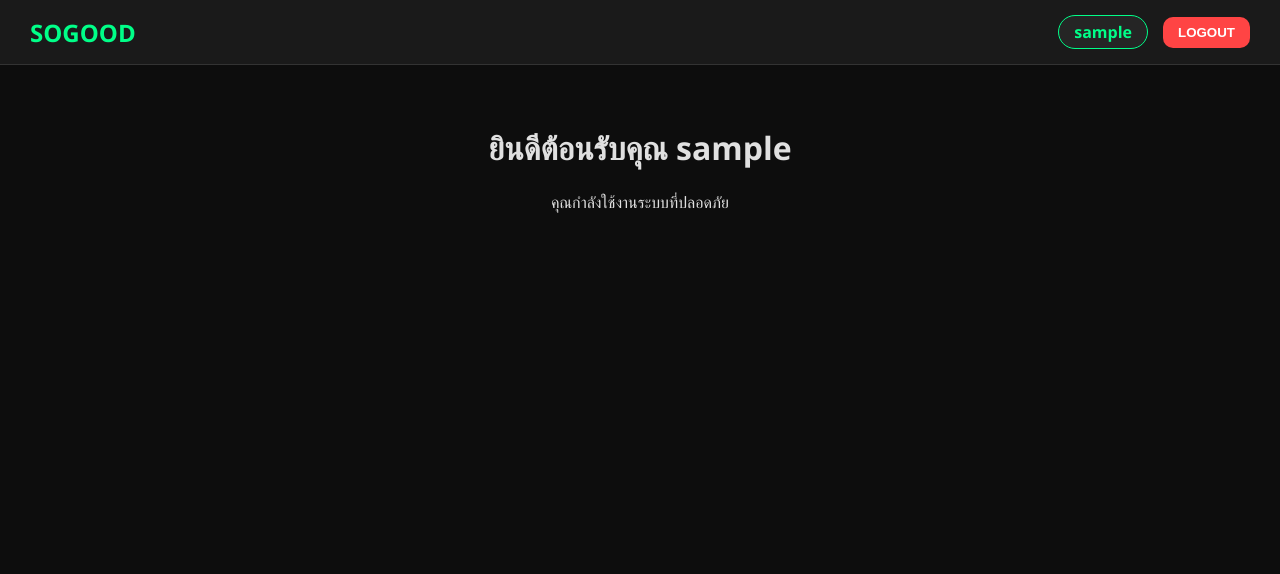
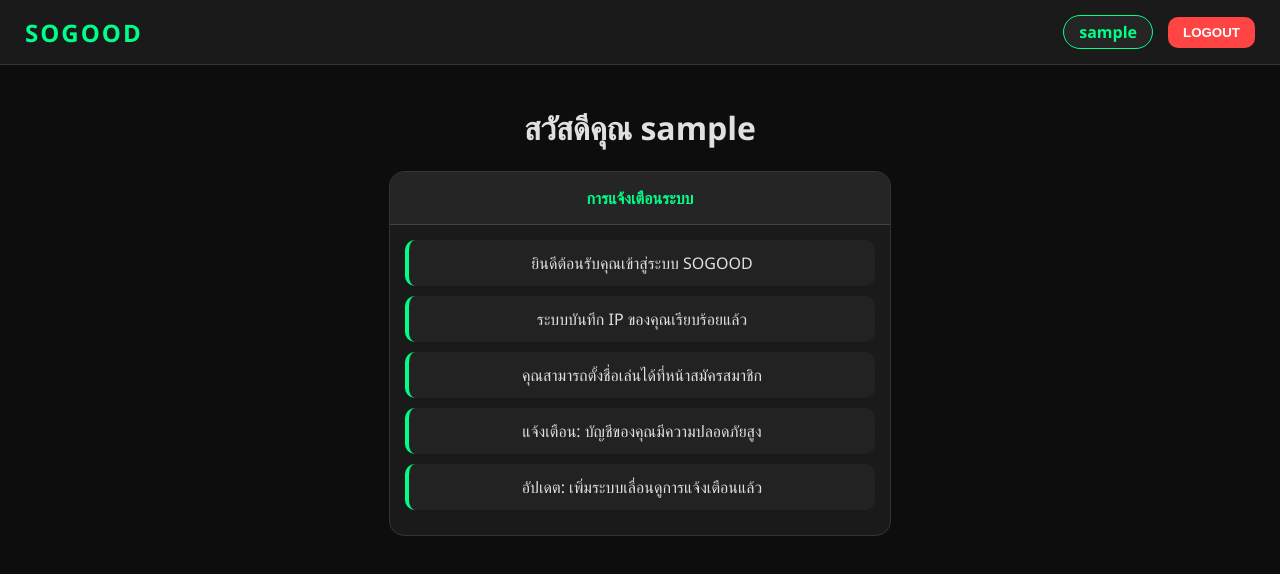
Before and after one commit to pealawza-ai/sogood, a plain HTML site: page bra/rrr.html in a window 1280 px wide. Drawn offline with Linux system fonts and the light colour scheme; sample sign-in values are in the browser's storage.

Commit message:
Refactor HTML structure and styles for dashboard

```diff
--- a/bra/rrr.html
+++ b/bra/rrr.html
@@ -5,27 +5,35 @@
     <meta name="viewport" content="width=device-width, initial-scale=1.0">
     <title>SOGOOD - Dashboard</title>
     <style>
-        /* --- ดีไซน์เดิมที่รักษาไว้ --- */
+        /* --- คงดีไซน์หลักของคุณไว้ --- */
         body {
             background-color: #0d0d0d;
             color: #e0e0e0;
-            font-family: 'Segoe UI', sans-serif;
+            font-family: 'Segoe UI', Tahoma, Geneva, Verdana, sans-serif;
             margin: 0;
-            display: flex;
-            flex-direction: column;
-            min-height: 100vh;
+            overflow-x: hidden;
         }
 
+        /* แถบเมนูด้านบน */
         .navbar {
             background: #1a1a1a;
-            padding: 15px 30px;
+            padding: 15px 25px;
             display: flex;
             justify-content: space-between;
             align-items: center;
             border-bottom: 1px solid #333;
+            position: sticky;
+            top: 0;
+            z-index: 1000;
         }
 
-        .logo { color: #00ff88; font-weight: bold; font-size: 1.5rem; }
+        .logo { color: #00ff88; font-weight: bold; font-size: 1.5rem; letter-spacing: 2px; }
+
+        .user-info {
+            display: flex;
+            align-items: center;
+            gap: 15px;
+        }
 
         .nickname-badge {
             background: #252525;
@@ -36,6 +44,43 @@
             font-weight: bold;
         }
 
+        /* --- ส่วนการแจ้งเตือนแบบ "เลื่อนได้" (Scrollable) --- */
+        .noti-container {
+            max-width: 500px;
+            margin: 20px auto;
+            background: #1a1a1a;
+            border-radius: 15px;
+            border: 1px solid #333;
+            overflow: hidden;
+        }
+
+        .noti-header {
+            background: #252525;
+            padding: 15px;
+            border-bottom: 1px solid #444;
+            color: #00ff88;
+            font-weight: bold;
+        }
+
+        .noti-list {
+            max-height: 300px; /* ความสูงที่ยอมให้เห็น ถ้าเกินจะเลื่อนได้ */
+            overflow-y: auto;  /* ทำให้เลื่อนขึ้น-ลงได้ */
+            padding: 15px;
+        }
+
+        /* แต่งแถบเลื่อน (Scrollbar) ให้เข้ากับธีม */
+        .noti-list::-webkit-scrollbar { width: 5px; }
+        .noti-list::-webkit-scrollbar-thumb { background: #00ff88; border-radius: 10px; }
+
+        .noti-item {
+            background: #222;
+            padding: 12px;
+            margin-bottom: 10px;
+            border-radius: 10px;
+            border-left: 4px solid #00ff88;
+        }
+
+        /* --- ปุ่ม Logout และ Modal เดิม --- */
         .logout-btn {
             background: #ff4444;
             color: white;
@@ -46,13 +91,12 @@
             font-weight: bold;
         }
 
-        /* Modal Logout */
         .modal-overlay {
             display: none;
             position: fixed;
             top: 0; left: 0; width: 100%; height: 100%;
             background: rgba(0,0,0,0.85);
-            z-index: 1000;
+            z-index: 2000;
             justify-content: center;
             align-items: center;
         }
@@ -69,54 +113,65 @@
 
     <nav class="navbar">
         <div class="logo">SOGOOD</div>
-        <div style="display: flex; align-items: center; gap: 15px;">
-            <span class="nickname-badge" id="displayNickname">กำลังโหลด...</span>
+        <div class="user-info">
+            <span class="nickname-badge" id="displayNickname">...</span>
             <button class="logout-btn" onclick="showModal()">LOGOUT</button>
         </div>
     </nav>
 
-    <div style="padding: 40px; text-align: center;">
+    <div style="padding: 20px; text-align: center;">
         <h1 id="welcomeGreeting">ยินดีต้อนรับ</h1>
-        <p>คุณกำลังใช้งานระบบที่ปลอดภัย</p>
+
+        <div class="noti-container">
+            <div class="noti-header">การแจ้งเตือนระบบ</div>
+            <div class="noti-list" id="notiList">
+                <div class="noti-item">ยินดีต้อนรับคุณเข้าสู่ระบบ SOGOOD</div>
+                <div class="noti-item">ระบบบันทึก IP ของคุณเรียบร้อยแล้ว</div>
+                <div class="noti-item">คุณสามารถตั้งชื่อเล่นได้ที่หน้าสมัครสมาชิก</div>
+                <div class="noti-item">แจ้งเตือน: บัญชีของคุณมีความปลอดภัยสูง</div>
+                <div class="noti-item">อัปเดต: เพิ่มระบบเลื่อนดูการแจ้งเตือนแล้ว</div>
+                </div>
+        </div>
     </div>
 
     <div id="logoutModal" class="modal-overlay">
         <div class="modal-card">
-            <h3 style="color: white;">ออกจากระบบ?</h3>
+            <h3 style="color: white;">ยืนยันการออกจากระบบ?</h3>
             <div style="margin-top: 20px;">
-                <button onclick="confirmLogout()" style="background:#ff4444; color:white; border:none; padding:10px 20px; border-radius:8px; cursor:pointer;">ยืนยัน</button>
-                <button onclick="hideModal()" style="background:#333; color:white; border:none; padding:10px 20px; border-radius:8px; cursor:pointer;">ยกเลิก</button>
+                <button onclick="confirmLogout()" style="background:#ff4444; color:white; border:none; padding:10px 25px; border-radius:10px; cursor:pointer; font-weight:bold;">ออกจากระบบ</button>
+                <button onclick="hideModal()" style="background:#333; color:white; border:none; padding:10px 25px; border-radius:10px; cursor:pointer; margin-left:10px;">ยกเลิก</button>
             </div>
         </div>
     </div>
 
     <script>
-        // --- ฟังก์ชันดึงชื่อมาโชว์ (จุดที่แก้ไข) ---
-        function loadUserData() {
+        // --- ส่วนที่ 1: ดึงชื่อเล่นมาแสดง (ตัวแก้ไข) ---
+        function loadProfile() {
             const data = localStorage.getItem('currentUser');
             if (!data) {
-                window.location.href = 'index.html';
+                window.location.href = 'index.html'; // ถ้าไม่ได้ล็อกอินให้ดีดออก
                 return;
             }
 
             const user = JSON.parse(data);
-            // ดึง nickname มาแสดง ถ้าไม่มีให้ใช้ username
-            const name = user.nickname || user.username;
+            // ถ้ามี nickname ให้ใช้ nickname ถ้าไม่มีให้ใช้ username
+            const nameToShow = user.nickname || user.username;
 
-            document.getElementById('displayNickname').innerText = name;
-            document.getElementById('welcomeGreeting').innerText = "ยินดีต้อนรับคุณ " + name;
+            document.getElementById('displayNickname').innerText = nameToShow;
+            document.getElementById('welcomeGreeting').innerText = "สวัสดีคุณ " + nameToShow;
         }
 
-        // --- ระบบ Logout เดิม ---
+        // --- ส่วนที่ 2: ระบบ Logout เดิม ---
         function showModal() { document.getElementById('logoutModal').style.display = 'flex'; }
         function hideModal() { document.getElementById('logoutModal').style.display = 'none'; }
+
         function confirmLogout() {
-            localStorage.removeItem('currentUser');
+            localStorage.removeItem('currentUser'); // ลบแค่สถานะการเข้าใช้งานปัจจุบัน
             window.location.href = 'index.html';
         }
 
-        // รันฟังก์ชันเมื่อโหลดหน้าเว็บ
-        loadUserData();
+        // รันคำสั่งเมื่อโหลดหน้า
+        loadProfile();
     </script>
 </body>
 </html>
```
